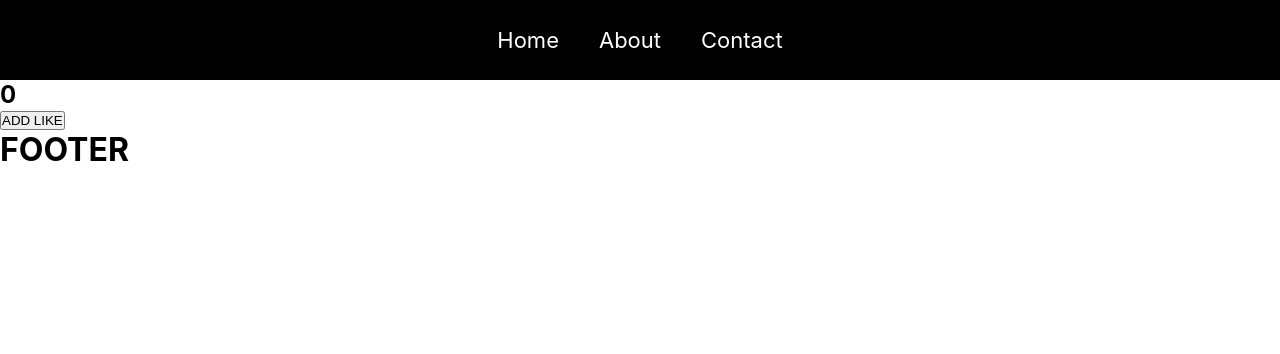
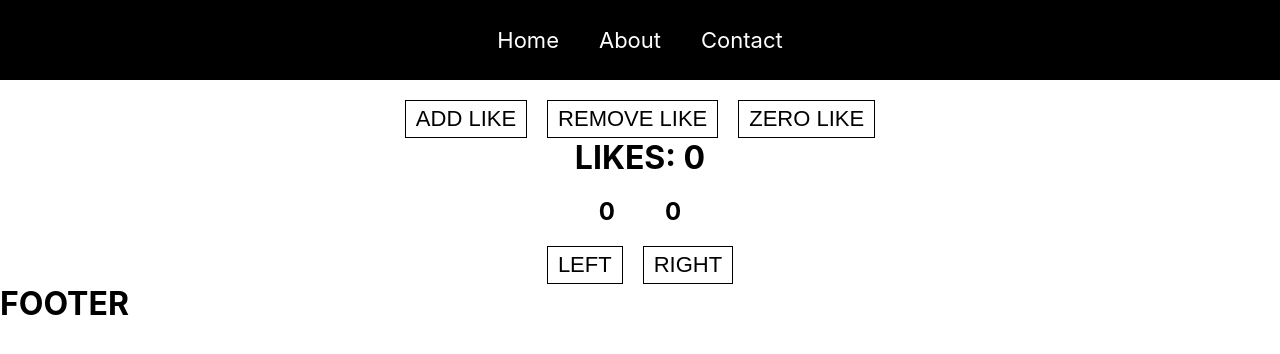
Before and after one commit to Khalilov07/PN18-00, a React (Create React App) app: page /about in a window 1280 px wide. Shown: the top 354 px of the page. Built offline with nearby package versions, Linux system fonts and the light colour scheme.

Commit message:
add new changes

```diff
--- a/src/pages/AboutPage/AboutPage.jsx
+++ b/src/pages/AboutPage/AboutPage.jsx
@@ -1,4 +1,6 @@
 import React, { useState } from 'react';
+
+import './aboutpage.css'
 
 const AboutPage = () => {
 
@@ -6,13 +8,69 @@ const AboutPage = () => {
 
     const [likes, setLikes] = useState(0)
 
+    const [left, setLeft] = useState(0)
+
+    const [right, setRight] = useState(0)
+
+    const [sides, setSides] = useState([])
+
     // сделать кнопку которая будет уменьшать лайки и сделать кнопку которая будет обнулят лайки
+
+    const handleAddLike = () => {
+        setLikes(likes + 1)
+    }
+
+    const handleRemoveLike = () => {
+        setLikes(likes - 1)
+    }
+
+    const handleZeroLike = () => {
+        setLikes(0)
+    }
+
+
+    const handleLeft = () => {
+        setLeft(left + 1)
+
+        // вам нужно использовать один из этих методов: push, pop, shift, unshift
+        // и решить след задачу: при выполнение функции handleLeft, добавлять в конец массив sides
+        // заглавную букву L
+    }
+
+    const handleRight = () => {
+        setRight(right + 1)
+    }
 
     return (
         <div>
-            <h2>{likes}</h2>
 
-            <button onClick={() => setLikes(likes + 1)}>ADD LIKE</button>
+            <div className="about__buttons">
+                <button onClick={handleAddLike}>ADD LIKE</button>
+                <button onClick={handleRemoveLike}>REMOVE LIKE</button>
+                <button onClick={handleZeroLike}>ZERO LIKE</button>
+            </div>
+
+            <h2 style={{ textAlign: "center", fontSize: 32 }}>
+                LIKES: {likes}
+            </h2>
+
+            <div className="about__sides" style={{ display: "flex", justifyContent: "center", columnGap: "50px", marginTop: 20 }}>
+                <h2>{left}</h2>
+                <h2>{right}</h2>
+            </div>
+
+            <div className="about__buttons">
+                <button onClick={handleLeft}>LEFT</button>
+                <button onClick={handleRight}>RIGHT</button>
+            </div>
+
+            <h2></h2>
+
+            {/*
+            вам нужно будет создать два состояния: left & right
+            сделать подсчёт нажатий на одну из сторон, под кнопкой left и right
+            должен быть счётчик нажатий, который меняет своё значение в зависимости от нажатий
+             */}
 
         </div>
     );
--- /dev/null
+++ b/src/pages/AboutPage/aboutpage.css
@@ -0,0 +1,14 @@
+.about__buttons {
+    display: flex;
+    column-gap: 20px;
+    padding-top: 20px;
+    justify-content: center;
+}
+
+.about__buttons button {
+    border: none;
+    font-size: 22px;
+    background: none;
+    padding: 5px 10px;
+    border: 1px solid black;
+}
```
